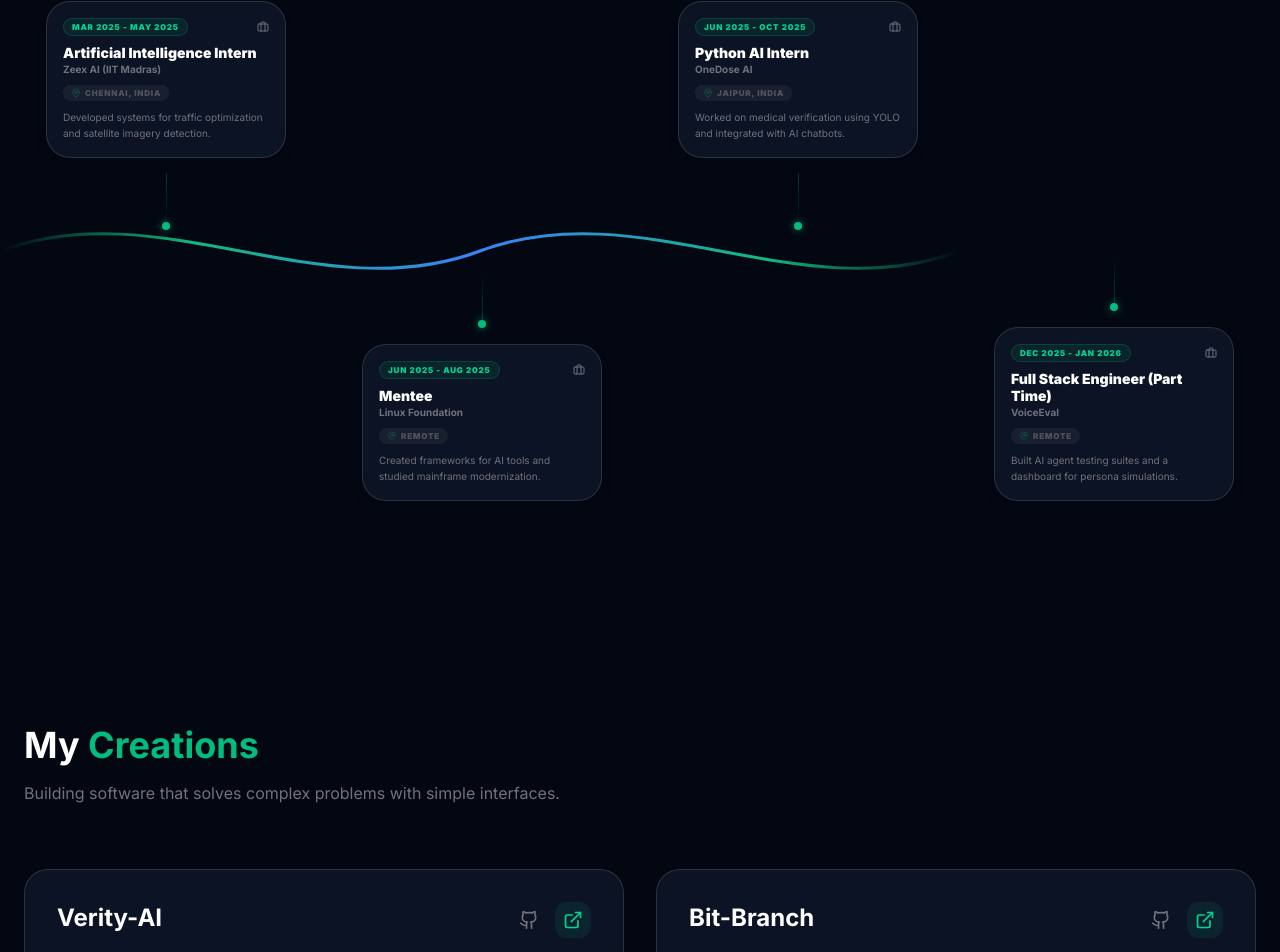
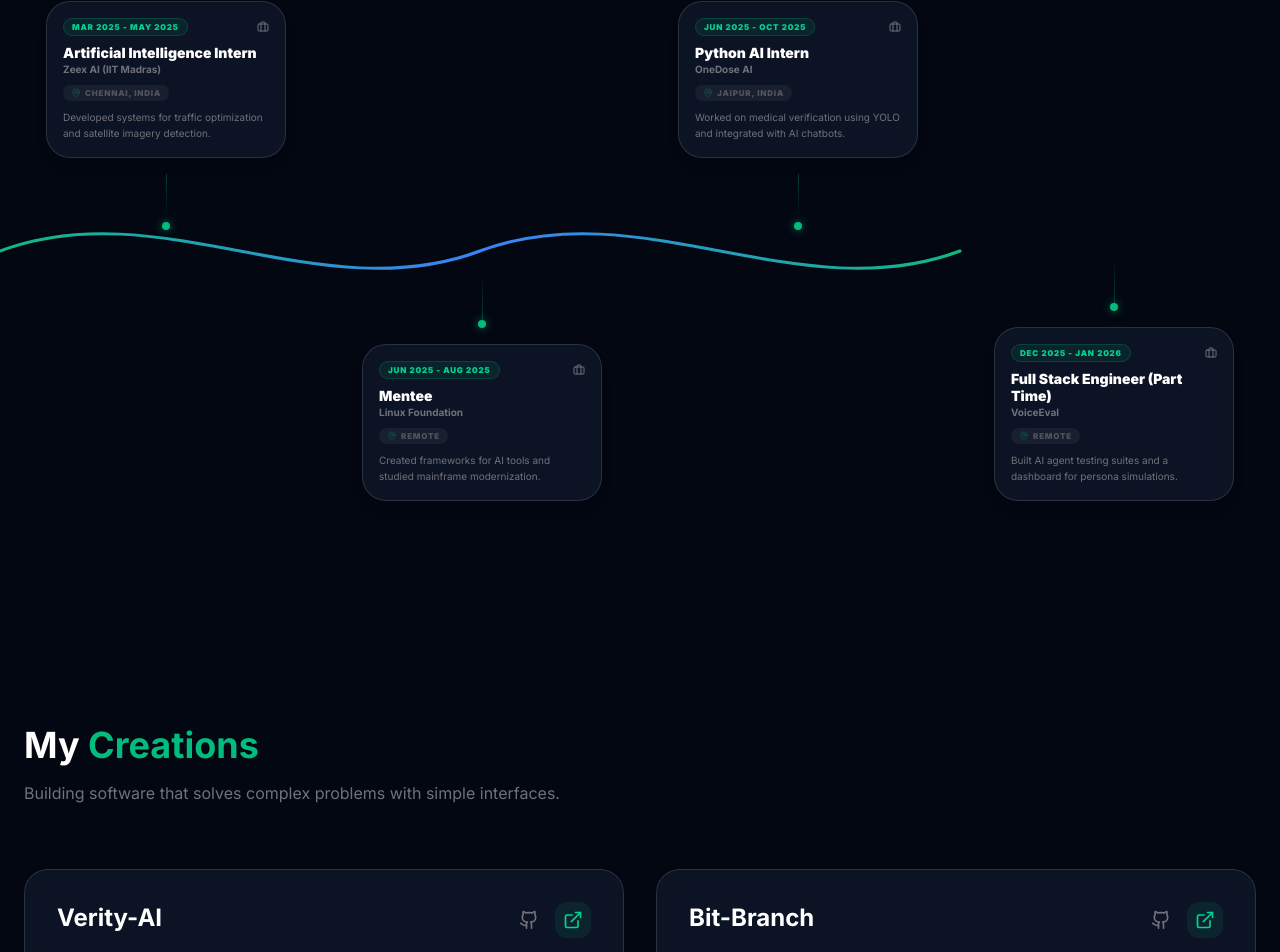
Before and after one commit to 0Anshu1/personal-web, a Next.js app: page / in a window 1280 px wide. Shown: the part 1023-1975 px from the top of the page. Built offline with nearby package versions, Linux system fonts and the light colour scheme.

Commit message:
Extend experience branch line to full width

```diff
--- a/src/components/ExperienceTree.tsx
+++ b/src/components/ExperienceTree.tsx
@@ -59,11 +59,9 @@
             />
             <defs>
               <linearGradient id="branchGradient" x1="0%" y1="0%" x2="100%" y2="0%">
-                <stop offset="0%" stopColor="#10b981" stopOpacity="0" />
-                <stop offset="20%" stopColor="#10b981" />
+                <stop offset="0%" stopColor="#10b981" />
                 <stop offset="50%" stopColor="#3b82f6" />
-                <stop offset="80%" stopColor="#10b981" />
-                <stop offset="100%" stopColor="#10b981" stopOpacity="0" />
+                <stop offset="100%" stopColor="#10b981" />
               </linearGradient>
             </defs>
           </svg>
```
